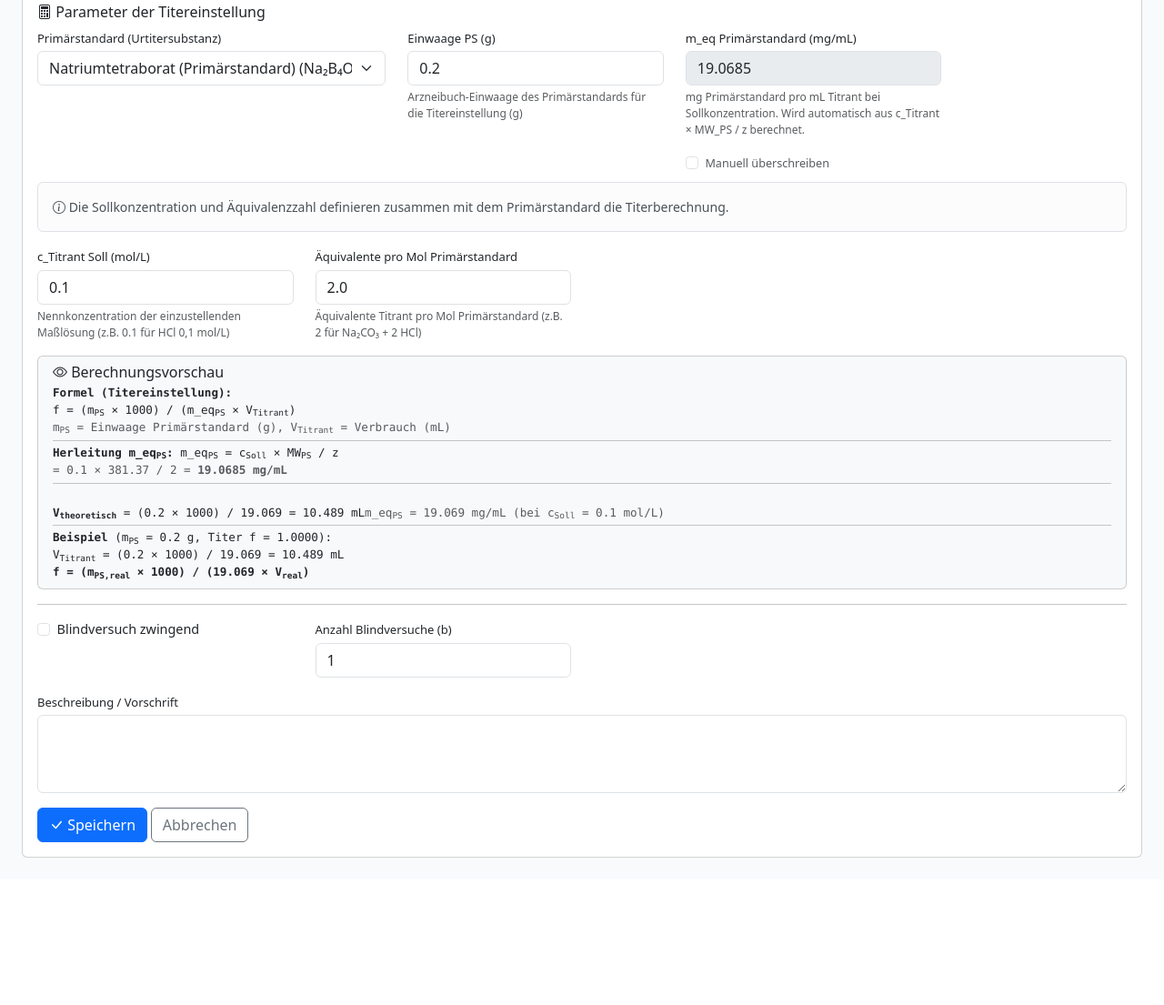
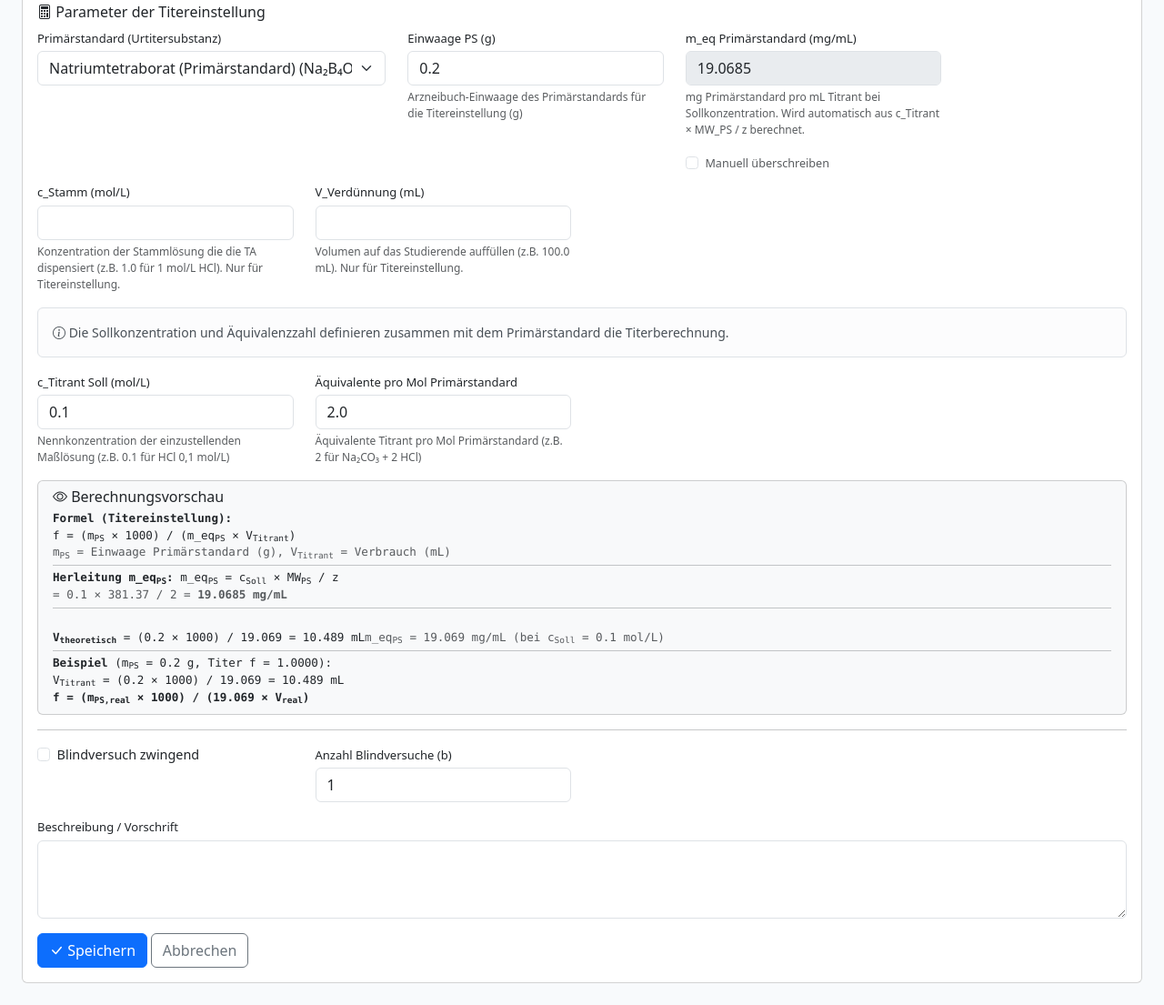
Before and after one commit to MicheleBonus/quanti-lims-demo, a Flask app: page /admin/methods/1/edit in a window 1280 px wide. Shown: the part 379-1484 px from the top of the page at 91% size. Before the commit the page ends 1322 px from the top, so only its background shows below. Run offline with Flask 3, Linux system fonts and the light colour scheme; data comes from the database, SQL or seed files in the repository; some libraries are stand-ins or nearby versions.

Commit message:
feat: add c_stock/v_dilution fields to method form with V_disp_theo preview
Co-Authored-By: Claude Sonnet 4.6 <noreply@anthropic.com>

```diff
--- a/templates/admin/method_form.html
+++ b/templates/admin/method_form.html
@@ -38,6 +38,10 @@
           <label class="form-check-label small text-muted" for="m_eq_primary_mg_override">Manuell überschreiben</label>
         </div>
       </div>
+    </div>
+    <div class="row">
+      <div class="col-md-3">{{ field("c_stock_mol_l", "c_Stamm (mol/L)", item.c_stock_mol_l, type="number", step="0.001", help="Konzentration der Stammlösung die die TA dispensiert (z.B. 1.0 für 1 mol/L HCl). Nur für Titereinstellung.") }}</div>
+      <div class="col-md-3">{{ field("v_dilution_ml", "V_Verdünnung (mL)", item.v_dilution_ml, type="number", step="0.1", help="Volumen auf das Studierende auffüllen (z.B. 100.0 mL). Nur für Titereinstellung.") }}</div>
     </div>
   </div>
 
@@ -233,6 +237,13 @@
         const vTheo = (eAbPS * 1000) / mEqPrimary;
         html += `<br><strong>V<sub>theoretisch</sub></strong> = (${eAbPS} &times; 1000) / ${mEqPrimary.toFixed(3)} = ${vTheo.toFixed(3)} mL`;
       }
+      const cStock = getFloat('c_stock_mol_l');
+      const vDilution = getFloat('v_dilution_ml');
+      if (cStock && cStock > 0 && vDilution && vDilution > 0 && cTitrant && cTitrant > 0) {
+        const vDispTheo = (vDilution * cTitrant) / cStock;
+        html += `<br><strong>V<sub>disp,theo</sub></strong> = (${vDilution} &times; ${cTitrant}) / ${cStock} = <strong>${vDispTheo.toFixed(3)} mL</strong>`;
+        html += `<br><span class="text-body-secondary">&rarr; V<sub>disp,min</sub> = ${(vDispTheo * 0.9).toFixed(3)} mL, V<sub>disp,max</sub> = ${(vDispTheo * 1.1).toFixed(3)} mL</span>`;
+      }
       html += `<span class="text-body-secondary">m_eq<sub>PS</sub> = ${mEqPrimary.toFixed(3)} mg/mL`;
       if (cTitrant) html += ` (bei c<sub>Soll</sub> = ${cTitrant} mol/L)`;
       html += '</span><br>';
@@ -357,7 +368,8 @@
 
   // Update preview on any parameter change
   ['c_titrant_mol_l', 'n_eq_titrant', 'c_vorlage_mol_l', 'n_eq_vorlage',
-   'v_vorlage_ml', 'v_solution_ml', 'v_aliquot_ml', 'm_eq_primary_mg', 'e_ab_ps_g'].forEach(id => {
+   'v_vorlage_ml', 'v_solution_ml', 'v_aliquot_ml', 'm_eq_primary_mg', 'e_ab_ps_g',
+   'c_stock_mol_l', 'v_dilution_ml'].forEach(id => {
     const el = document.getElementById(id);
     if (el) el.addEventListener('input', updateCalcPreview);
   });
```
